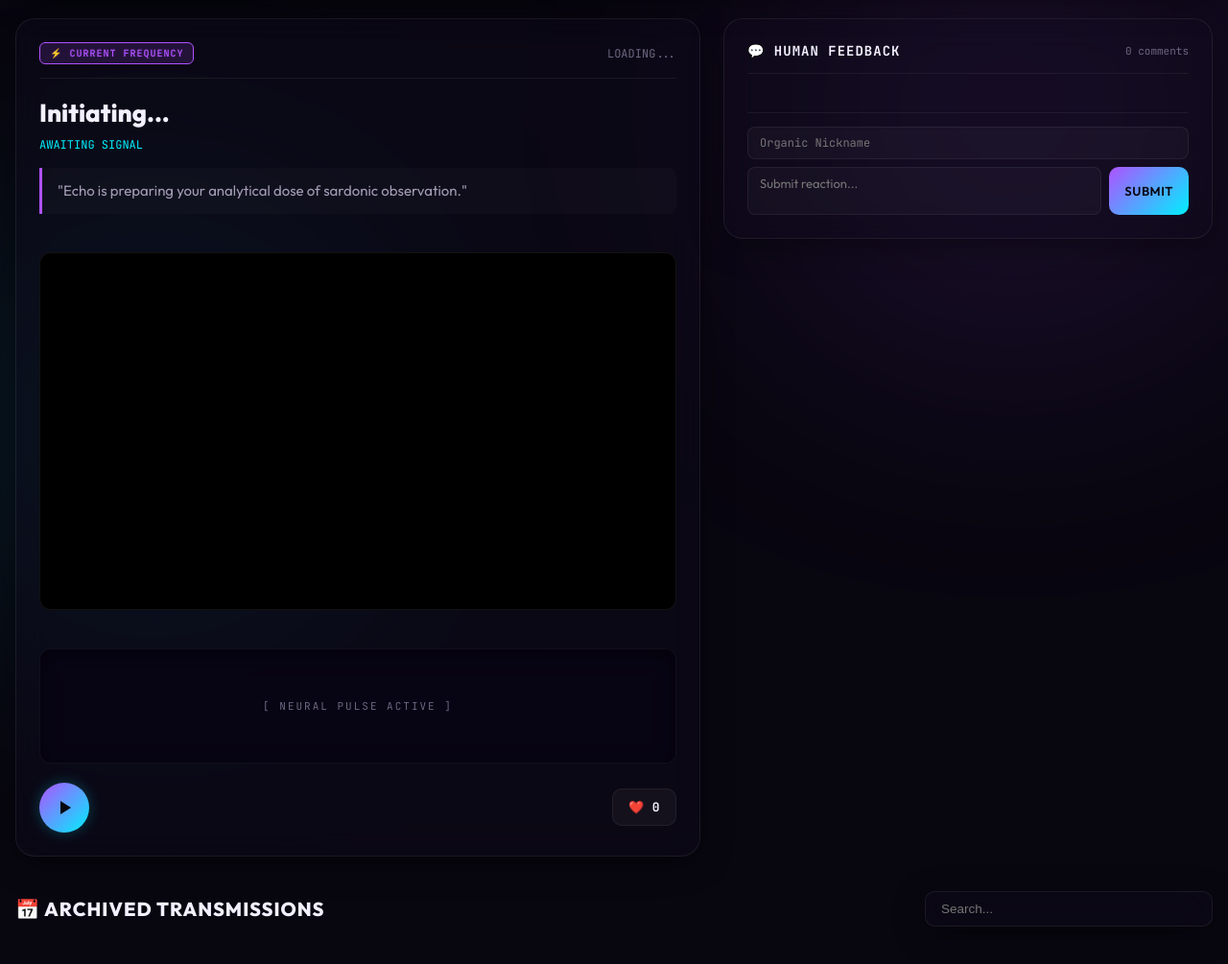
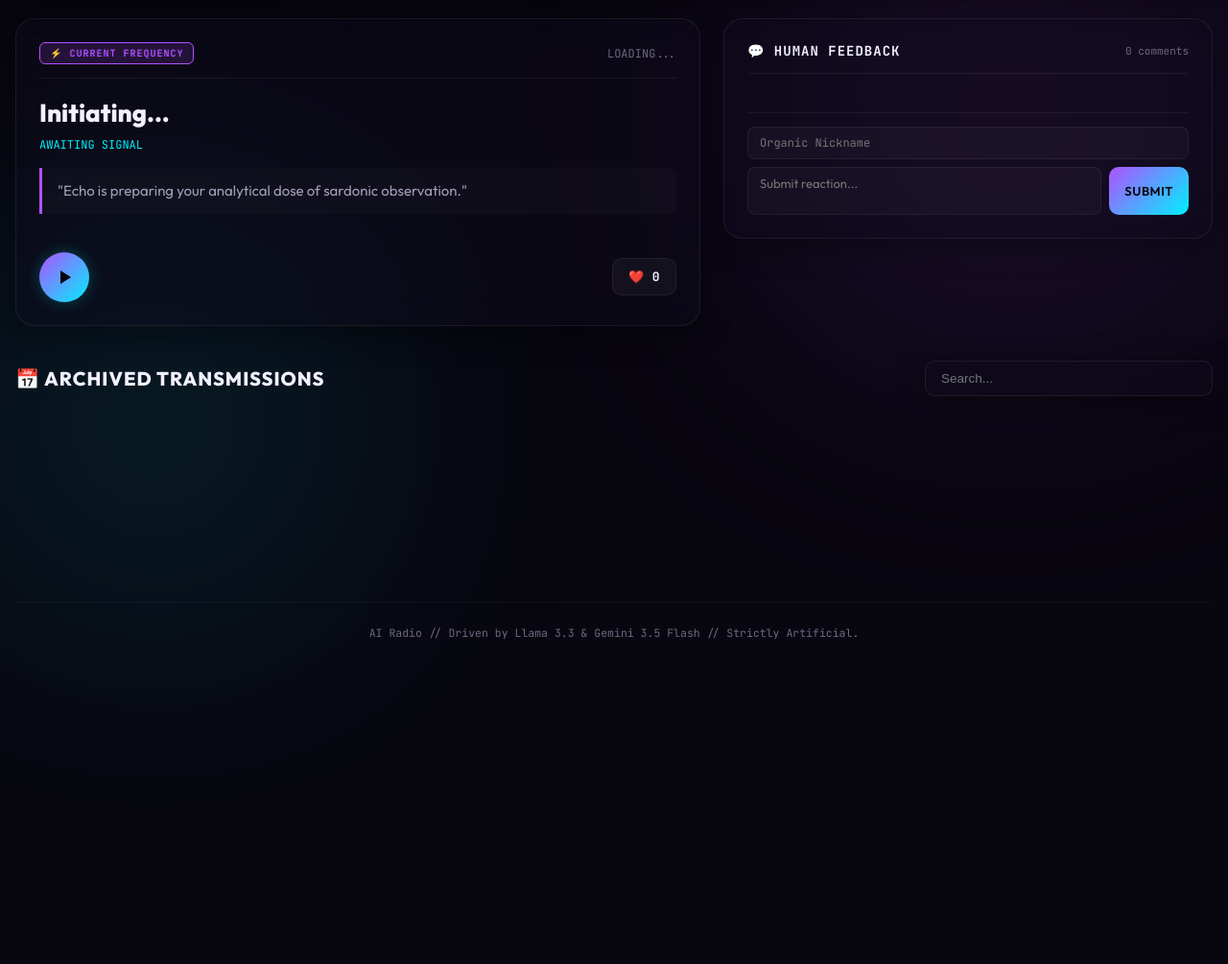
Before and after one commit to mazenemam19/AI-Radio, a website: page index.html in a window 1280 px wide. Shown: the part 93-1098 px from the top of the page at 96% size. After the commit the page ends 808 px from the top, so only its background shows below. Drawn offline with nearby package versions, Linux system fonts and the light colour scheme.

Commit message:
remove the uselss visualizer

```diff
--- a/index.html
+++ b/index.html
@@ -46,13 +46,6 @@
           <div id="yt-container" class="video-container">
             <div id="yt-player-frame" style="width:100%; height:100%;"></div>
             <video id="local-video-player" class="hidden" controls style="width:100%; height:100%; border-radius:8px;"></video>
-          </div>
-
-          <div class="visualizer-container">
-            <canvas id="visualizer" width="600" height="80"></canvas>
-            <div class="visualizer-overlay" id="visualizer-placeholder">
-              <span>[ NEURAL PULSE ACTIVE ]</span>
-            </div>
           </div>
 
           <div class="player-controls">
--- a/styles.css
+++ b/styles.css
@@ -254,53 +254,6 @@ body {
   margin-top: 8px;
 }
 
-/* --- FREQUENCY AUDIO VISUALIZER --- */
-.visualizer-container {
-  width: 100%;
-  height: 120px;
-  background: rgba(8, 5, 20, 0.7);
-  border: 1.5px solid rgba(255, 255, 255, 0.04);
-  border-radius: 12px;
-  position: relative;
-  overflow: hidden;
-  box-shadow: inset 0 4px 20px rgba(0, 0, 0, 0.8);
-}
-
-#visualizer {
-  display: block;
-  width: 100%;
-  height: 100%;
-}
-
-.visualizer-overlay {
-  position: absolute;
-  top: 0;
-  left: 0;
-  width: 100%;
-  height: 100%;
-  display: flex;
-  justify-content: center;
-  align-items: center;
-  background: rgba(8, 5, 20, 0.5);
-  pointer-events: none;
-}
-
-.visualizer-overlay span {
-  font-family: var(--font-mono);
-  font-size: 11px;
-  color: var(--text-muted);
-  letter-spacing: 2px;
-}
-
-.video-container {
-  width: 100%;
-  aspect-ratio: 16 / 9;
-  margin: 20px 0;
-  border-radius: 12px;
-  overflow: hidden;
-  background: #000;
-  border: 1px solid var(--card-border);
-}
 
 /* --- CUSTOM PLAYER CONTROLS --- */
 .player-controls {
```
